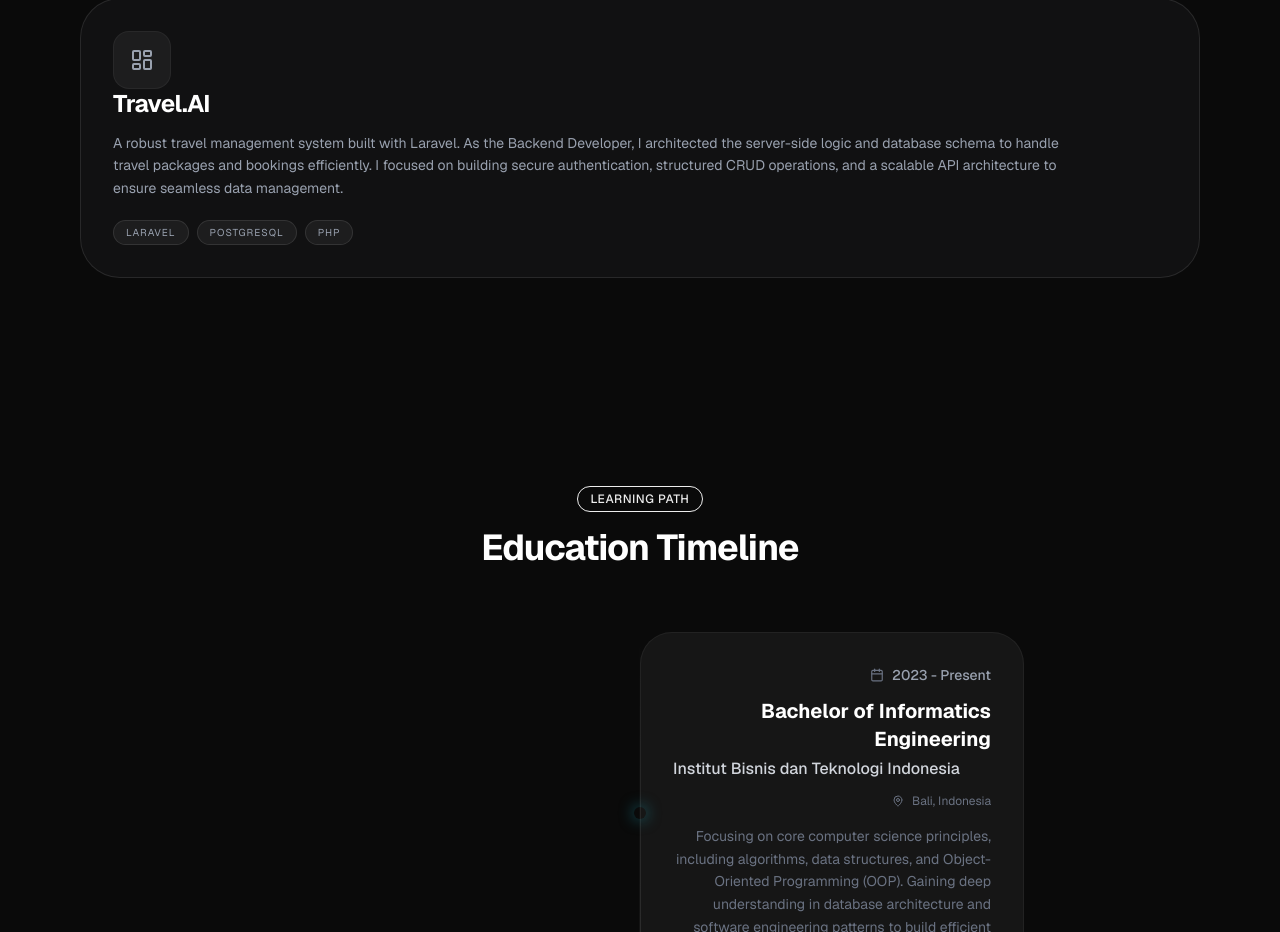
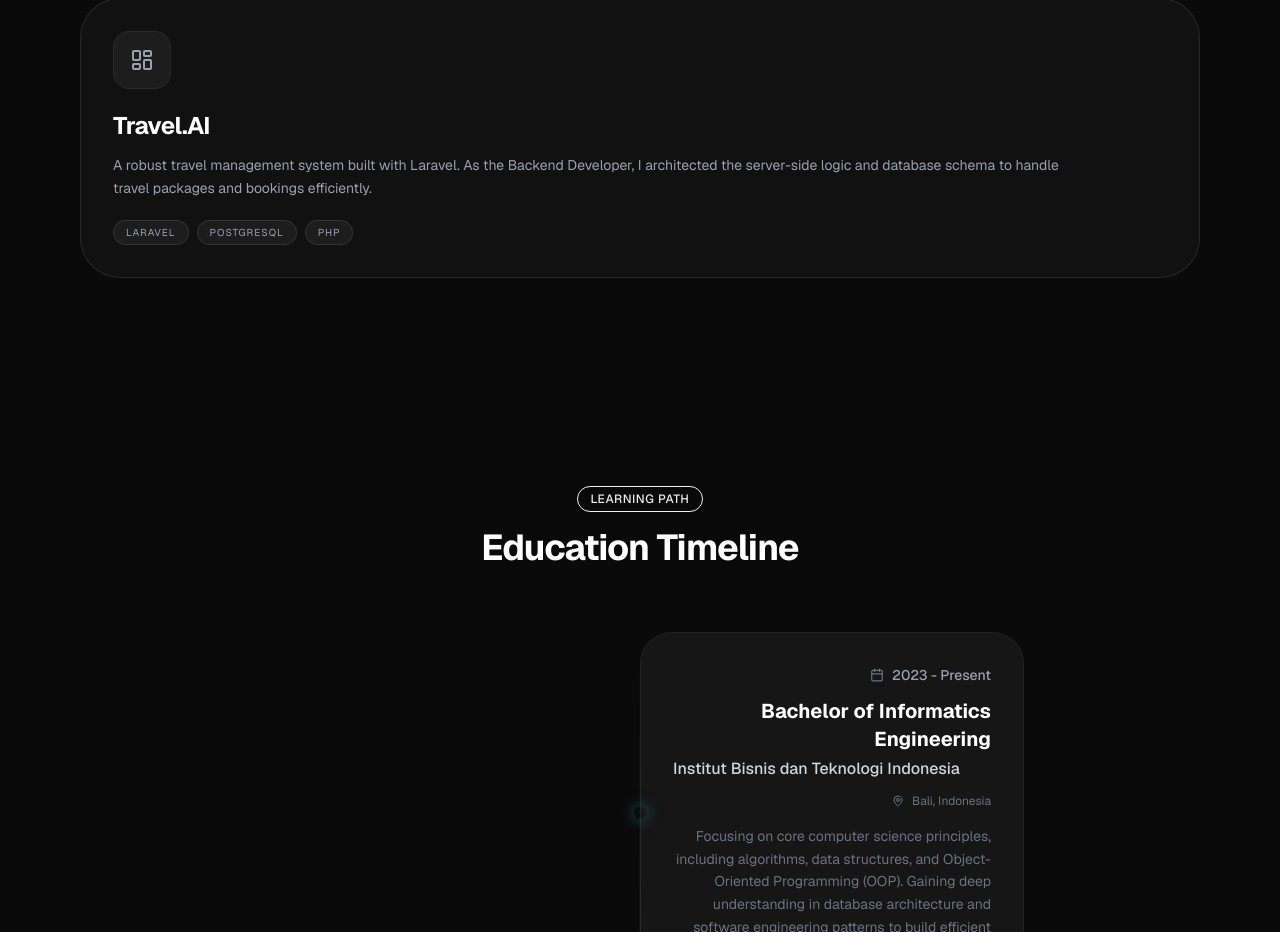
Before and after one commit to novalarya1/portofolio-glow, a Next.js app: page / in a window 1280 px wide. Shown: the part 2340-3272 px from the top of the page. Built offline with nearby package versions, Linux system fonts and the light colour scheme.

Commit message:
Portofolio

```diff
--- a/app/components/BentoGrid.tsx
+++ b/app/components/BentoGrid.tsx
@@ -1,8 +1,21 @@
 "use client";
 import { motion } from "framer-motion";
-import { Github, ExternalLink, BrainCircuit, ShoppingBag, LayoutDashboard, Wallet } from "lucide-react";
+import { Github, ExternalLink, BrainCircuit, ShoppingBag, LayoutDashboard } from "lucide-react";
+import React from "react";
 
-const projects = [
+// 1. Definisikan Tipe Data untuk Project
+interface Project {
+  id: number;
+  title: string;
+  desc: string;
+  tech: string[];
+  icon: React.ReactNode;
+  link: string;
+  size: string;
+  color: string;
+}
+
+const projects: Project[] = [
   {
     id: 1,
     title: "King Rental",
@@ -23,27 +36,16 @@ const projects = [
     size: "lg:col-span-1 lg:row-span-2",
     color: "from-emerald-500/20 to-teal-500/20",
   },
-  // {
-  //   id: 3,
-  //   title: "Crypto Wallet",
-  //   desc: "Secure decentralized asset management platform featuring multi-chain support and Web3 integration.",
-  //   tech: ["Solidity", "Ethers.js", "Web3"],
-  //   icon: <Wallet size={24} />,
-  //   link: "#",
-  //   size: "lg:col-span-1 lg:row-span-2",
-  //   color: "from-blue-500/20 to-cyan-500/20",
-  // },
   {
     id: 4,
     title: "Travel.AI",
-    desc: "A robust travel management system built with Laravel. As the Backend Developer, I architected the server-side logic and database schema to handle travel packages and bookings efficiently. I focused on building secure authentication, structured CRUD operations, and a scalable API architecture to ensure seamless data management.",
+    desc: "A robust travel management system built with Laravel. As the Backend Developer, I architected the server-side logic and database schema to handle travel packages and bookings efficiently.",
     tech: ["Laravel", "PostgreSQL", "PHP"],
     icon: <LayoutDashboard size={24} />,
     link: "https://github.com/novalarya1/travel-agent",
     size: "lg:col-span-3 lg:row-span-1",
     color: "from-orange-500/20 to-red-500/20",
   },
-
 ];
 
 export function BentoGrid() {
@@ -56,7 +58,13 @@ export function BentoGrid() {
   );
 }
 
-function ProjectCard({ project, index }) {
+// 2. Berikan Tipe Data pada Props ProjectCard
+interface ProjectCardProps {
+  project: Project;
+  index: number;
+}
+
+function ProjectCard({ project, index }: ProjectCardProps) {
   return (
     <motion.div
       initial={{ opacity: 0, y: 20 }}
```
